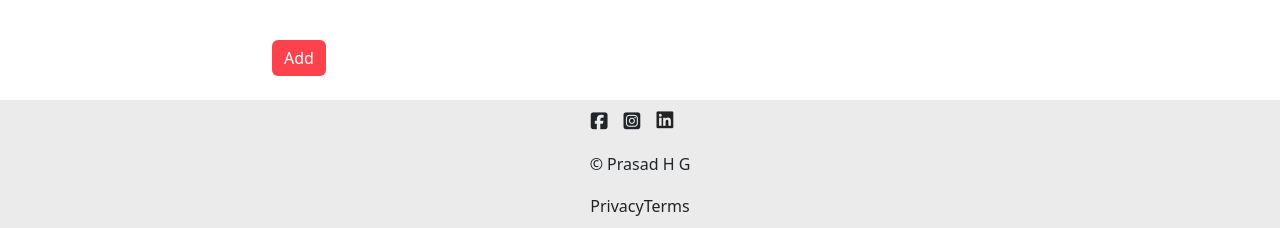
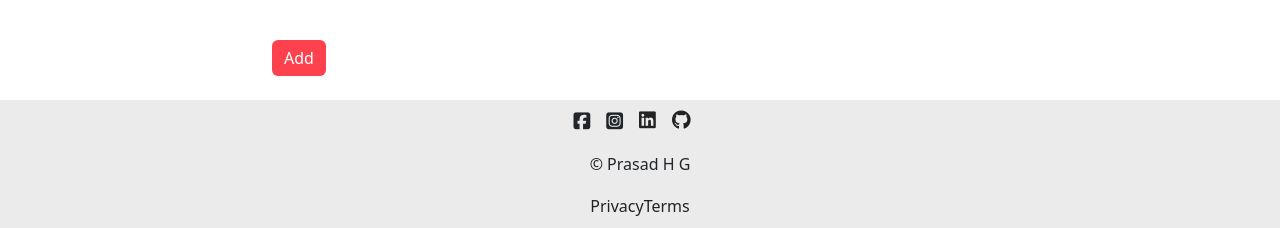
Before and after one commit to Prasad-hg/Wonderlust-Retreats, a Node server app: page /listings/new in a window 1280 px wide. Shown: the part 717-945 px from the top of the page. Run offline with Node 20, Linux system fonts and the light colour scheme; the visitor is signed in with stand-in values (Sample User, id 1); some libraries are stand-ins or nearby versions.

Commit message:
icon updated

```diff
--- a/views/includes/footer.ejs
+++ b/views/includes/footer.ejs
@@ -8,6 +8,9 @@
             <a href="https://www.linkedin.com/in/prasad-hg/" target="_blank" class="nav-link">
             <i class="fa-brands fa-linkedin"></i>
             </a>
+            <a href="https://github.com/Prasad-hg" target="_blank" class="nav-link">
+            <i class="fa-brands fa-github"></i>
+            </a>
 
         </div>
         <div class="f-info-brand">&copy; Prasad H G</div>
```
